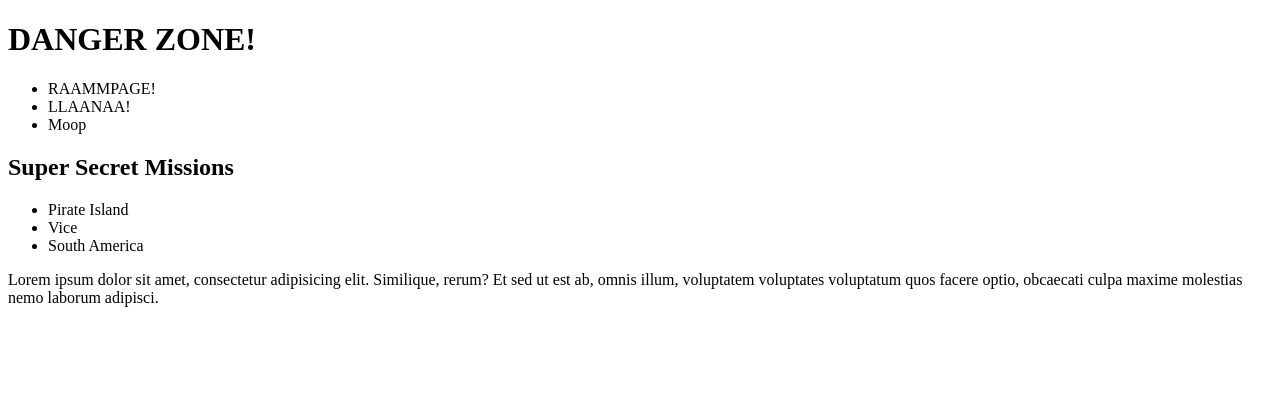
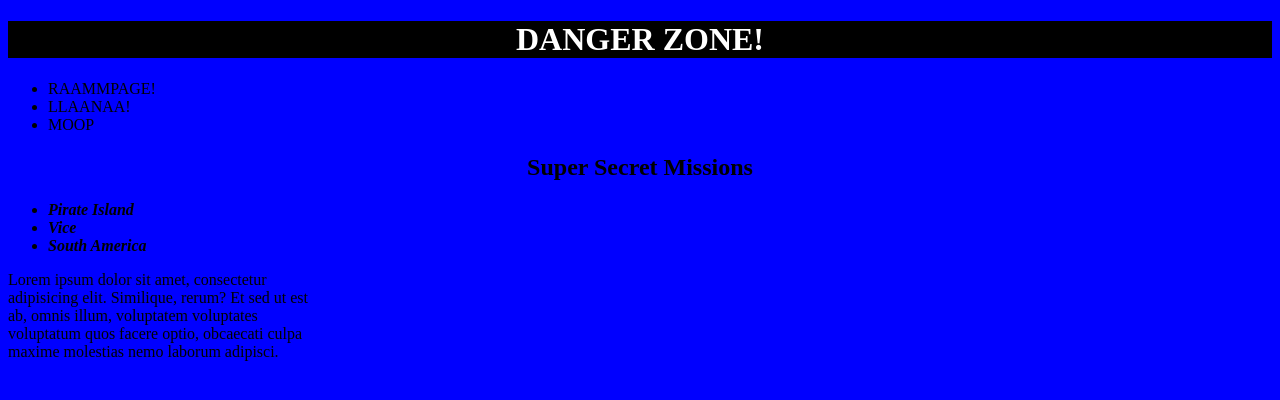
Before and after one commit to BPJackson/CSS-Challenge, a plain HTML site: page index.html in a window 1280 px wide. Drawn offline with Linux system fonts and the light colour scheme.

Commit message:
added stylezzzz

```diff
--- a/index.html
+++ b/index.html
@@ -2,7 +2,8 @@
 <html lang="en">
 <head>
   <meta charset="UTF-8">
-  <title>CSS Challenge</title>
+  <link rel="stylesheet" href="style.css">
+  <title>CSS Challenge</title
 </head>
 <body>
   <h1>DANGER ZONE!</h1>
--- /dev/null
+++ b/style.css
@@ -0,0 +1,27 @@
+/* by 'rest', I assumed the rest of the document other than the background for h1 */
+body {
+  background: blue;
+}
+h1 {
+  color: white;
+  background-color: black;
+  text-align: center;
+}
+
+h2 {
+  text-align: center;
+}
+
+article {
+  width: 300px;
+}
+
+.quotes li {
+  text-transform: uppercase;
+}
+
+/* by missions do you mean places? That was my assumption :-) */
+.places li {
+  font-style: italic;
+  font-weight: bold;
+}
```
